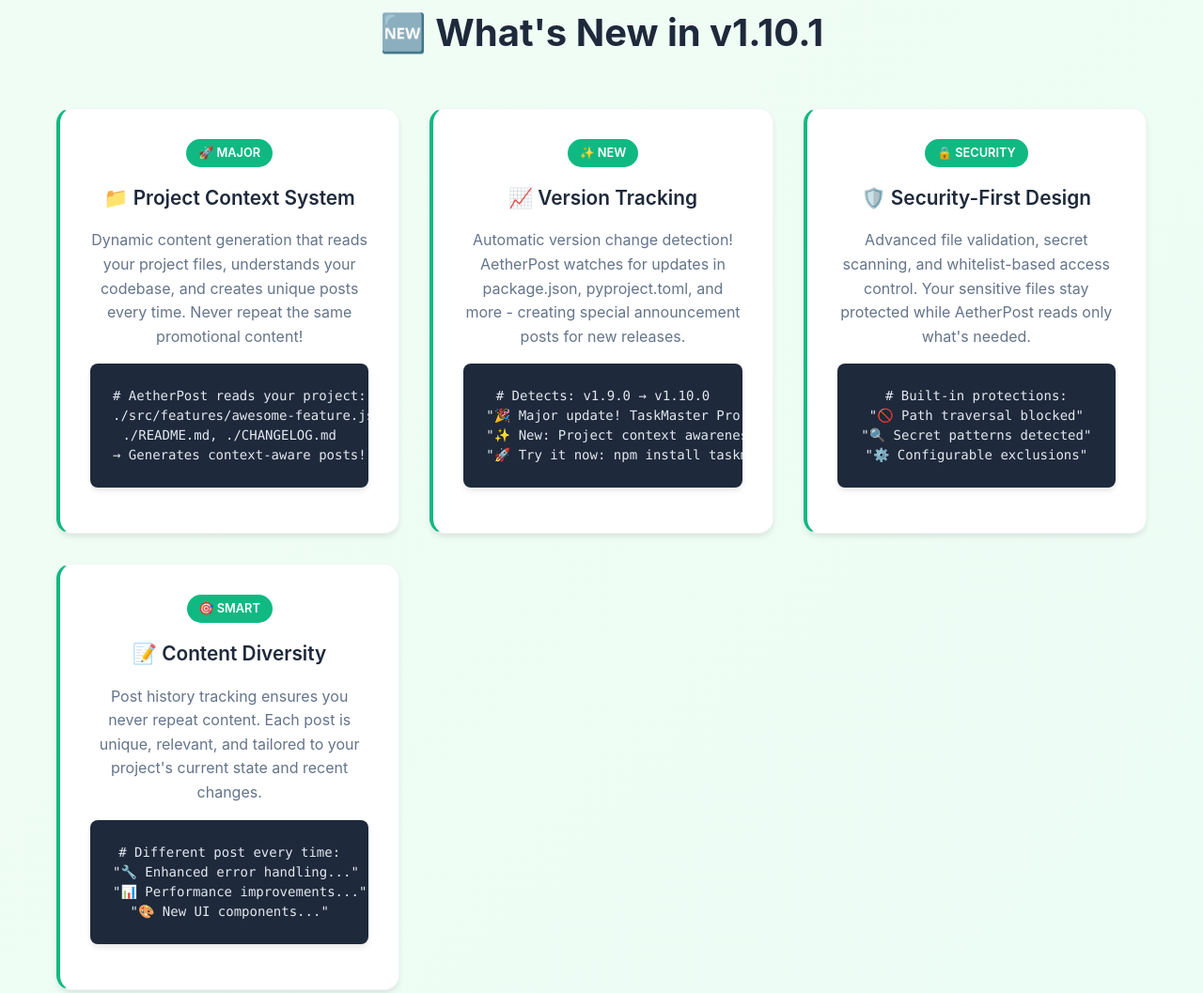
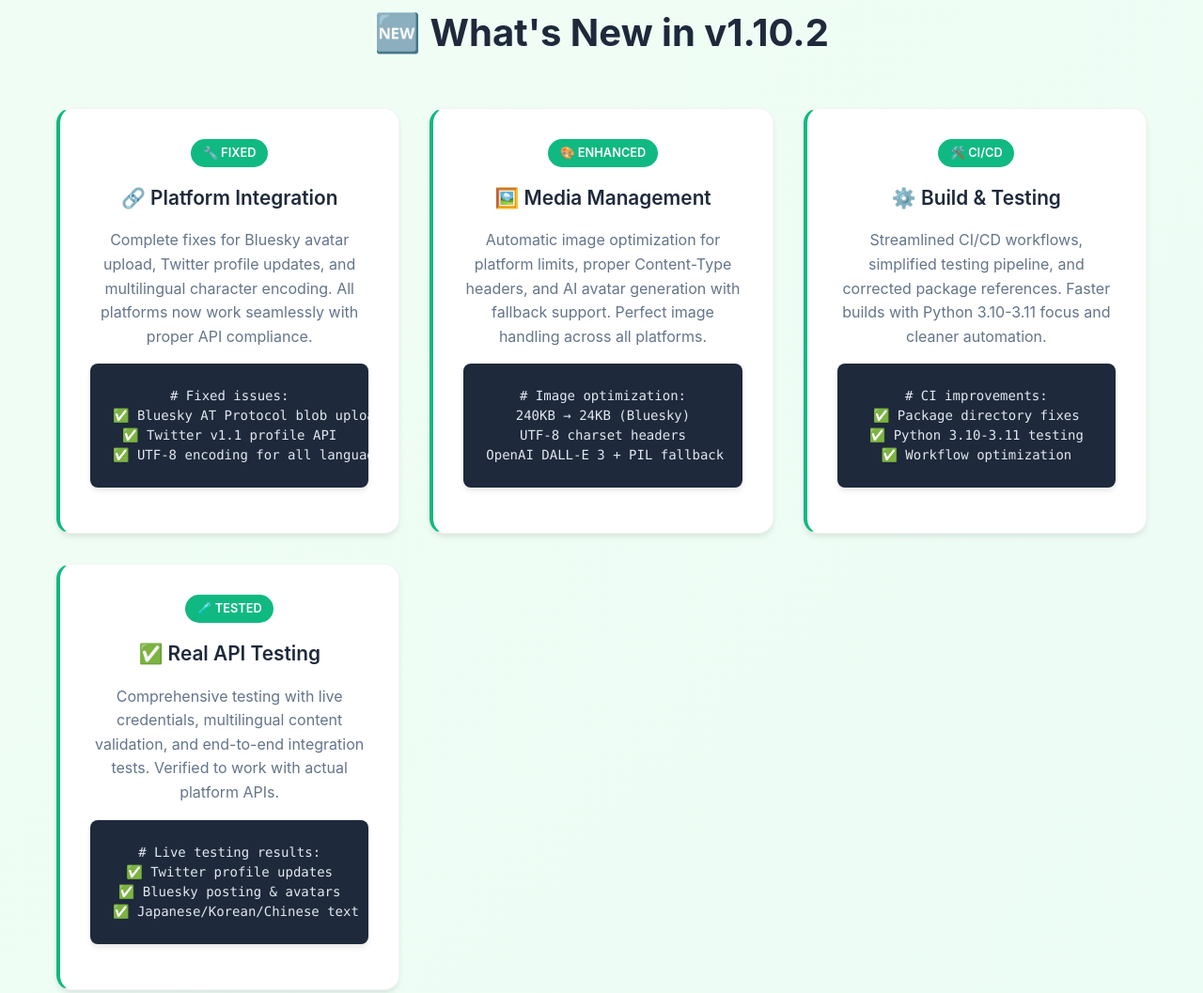
Before and after one commit to fununnn/aetherpost, a plain HTML site: page docs-site/index.html in a window 1280 px wide. Shown: the part 1216-2273 px from the top of the page at 94% size. Drawn offline with Linux system fonts and the light colour scheme.

Commit message:
Update S3 documentation site to v1.10.2
- Updated title and version references from 1.10.1 to 1.10.2
- Updated 'What's New' section with v1.10.2 features:
  - Platform Integration fixes (Bluesky, Twitter)
  - Media Management enhancements
  - CI/CD improvements
  - Real API Testing validation
- Deployed to S3 with CloudFront cache invalidation
- Site live at https://aether-post.com/

```diff
--- a/docs-site/index.html
+++ b/docs-site/index.html
@@ -3,7 +3,7 @@
 <head>
     <meta charset="UTF-8">
     <meta name="viewport" content="width=device-width, initial-scale=1.0">
-    <title>AetherPost v1.10.1 - Social Media Automation for Developers</title>
+    <title>AetherPost v1.10.2 - Social Media Automation for Developers</title>
     <meta name="description" content="Terraform-style social media automation with profile generation, multi-platform support, and AI content creation. Perfect for developers promoting their apps.">
     <link rel="stylesheet" href="css/style.css">
     <link rel="icon" type="image/x-icon" href="images/favicon.ico">
@@ -1064,7 +1064,7 @@
         <div class="hero-background" id="floating-container"></div>
 
         <div class="container hero-content">
-            <div class="version-badge">🚀 NEW: v1.10.1 with Dynamic Project Context</div>
+            <div class="version-badge">🚀 NEW: v1.10.2 with Platform Integration Fixes</div>
             <h1 id="hero-title">Ultimate Social Media Automation<br>for Developers</h1>
             <p class="subtitle">
                 One setup, full automation. Terraform-style workflow with 4 simple commands.
@@ -1156,53 +1156,53 @@
 
     <section class="new-features">
         <div class="container">
-            <h2>🆕 What's New in v1.10.1</h2>
+            <h2>🆕 What's New in v1.10.2</h2>
             <div class="feature-grid">
                 <div class="feature-card">
-                    <div class="new-badge">🚀 MAJOR</div>
-                    <h3>📁 Project Context System</h3>
-                    <p>Dynamic content generation that reads your project files, understands your codebase, and creates unique posts every time. Never repeat the same promotional content!</p>
+                    <div class="new-badge">🔧 FIXED</div>
+                    <h3>🔗 Platform Integration</h3>
+                    <p>Complete fixes for Bluesky avatar upload, Twitter profile updates, and multilingual character encoding. All platforms now work seamlessly with proper API compliance.</p>
                     <div class="code-block" style="font-size: 0.85rem;">
-<pre># AetherPost reads your project:
-./src/features/awesome-feature.js
-./README.md, ./CHANGELOG.md
-→ Generates context-aware posts!</pre>
+<pre># Fixed issues:
+✅ Bluesky AT Protocol blob upload
+✅ Twitter v1.1 profile API
+✅ UTF-8 encoding for all languages</pre>
                     </div>
                 </div>
 
                 <div class="feature-card">
-                    <div class="new-badge">✨ NEW</div>
-                    <h3>📈 Version Tracking</h3>
-                    <p>Automatic version change detection! AetherPost watches for updates in package.json, pyproject.toml, and more - creating special announcement posts for new releases.</p>
+                    <div class="new-badge">🎨 ENHANCED</div>
+                    <h3>🖼️ Media Management</h3>
+                    <p>Automatic image optimization for platform limits, proper Content-Type headers, and AI avatar generation with fallback support. Perfect image handling across all platforms.</p>
                     <div class="code-block" style="font-size: 0.85rem;">
-<pre># Detects: v1.9.0 → v1.10.0
-"🎉 Major update! TaskMaster Pro v1.10.0"
-"✨ New: Project context awareness"
-"🚀 Try it now: npm install taskmaster"</pre>
+<pre># Image optimization:
+240KB → 24KB (Bluesky)
+UTF-8 charset headers
+OpenAI DALL-E 3 + PIL fallback</pre>
                     </div>
                 </div>
 
                 <div class="feature-card">
-                    <div class="new-badge">🔒 SECURITY</div>
-                    <h3>🛡️ Security-First Design</h3>
-                    <p>Advanced file validation, secret scanning, and whitelist-based access control. Your sensitive files stay protected while AetherPost reads only what's needed.</p>
+                    <div class="new-badge">🛠️ CI/CD</div>
+                    <h3>⚙️ Build & Testing</h3>
+                    <p>Streamlined CI/CD workflows, simplified testing pipeline, and corrected package references. Faster builds with Python 3.10-3.11 focus and cleaner automation.</p>
                     <div class="code-block" style="font-size: 0.85rem;">
-<pre># Built-in protections:
-"🚫 Path traversal blocked"
-"🔍 Secret patterns detected"
-"⚙️ Configurable exclusions"</pre>
+<pre># CI improvements:
+✅ Package directory fixes
+✅ Python 3.10-3.11 testing
+✅ Workflow optimization</pre>
                     </div>
                 </div>
 
                 <div class="feature-card">
-                    <div class="new-badge">🎯 SMART</div>
-                    <h3>📝 Content Diversity</h3>
-                    <p>Post history tracking ensures you never repeat content. Each post is unique, relevant, and tailored to your project's current state and recent changes.</p>
+                    <div class="new-badge">🧪 TESTED</div>
+                    <h3>✅ Real API Testing</h3>
+                    <p>Comprehensive testing with live credentials, multilingual content validation, and end-to-end integration tests. Verified to work with actual platform APIs.</p>
                     <div class="code-block" style="font-size: 0.85rem;">
-<pre># Different post every time:
-"🔧 Enhanced error handling..."
-"📊 Performance improvements..."
-"🎨 New UI components..."</pre>
+<pre># Live testing results:
+✅ Twitter profile updates
+✅ Bluesky posting & avatars
+✅ Japanese/Korean/Chinese text</pre>
                     </div>
                 </div>
             </div>
@@ -1662,14 +1662,14 @@
                     <h4>About</h4>
                     <ul>
                         <li><a href="https://github.com/fununnn/aetherpost/blob/main/LICENSE">MIT License</a></li>
-                        <li><a href="#quickstart">Latest: v1.10.1</a></li>
+                        <li><a href="#quickstart">Latest: v1.10.2</a></li>
                         <li><a href="https://pypi.org/project/aetherpost/">PyPI Package</a></li>
                         <li><a href="https://aether-post.com">Documentation</a></li>
                     </ul>
                 </div>
             </div>
             <div class="footer-bottom">
-                <p>&copy; 2025 AetherPost v1.10.1. Released under the MIT License.</p>
+                <p>&copy; 2025 AetherPost v1.10.2. Released under the MIT License.</p>
                 <p>Social media automation for developers. Built with ❤️ by the open source community.</p>
             </div>
         </div>
```
